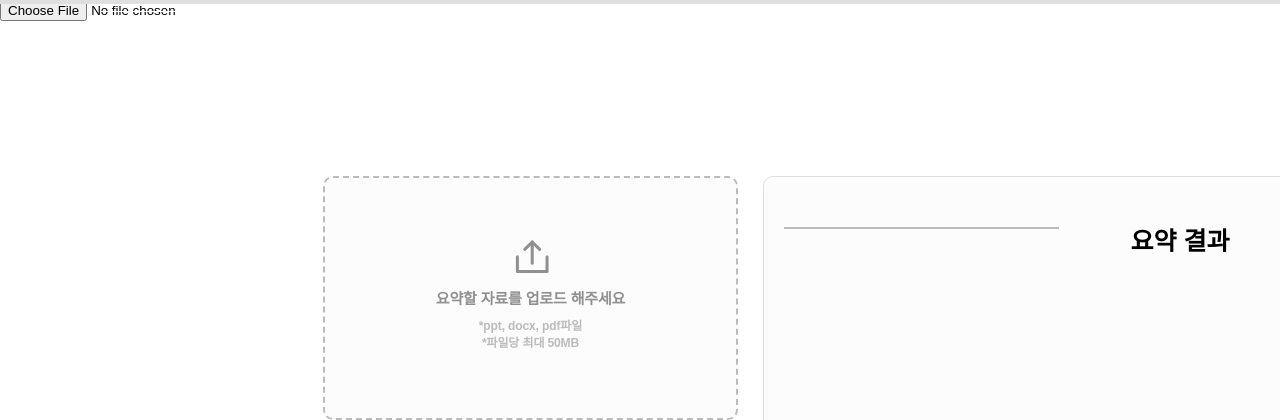
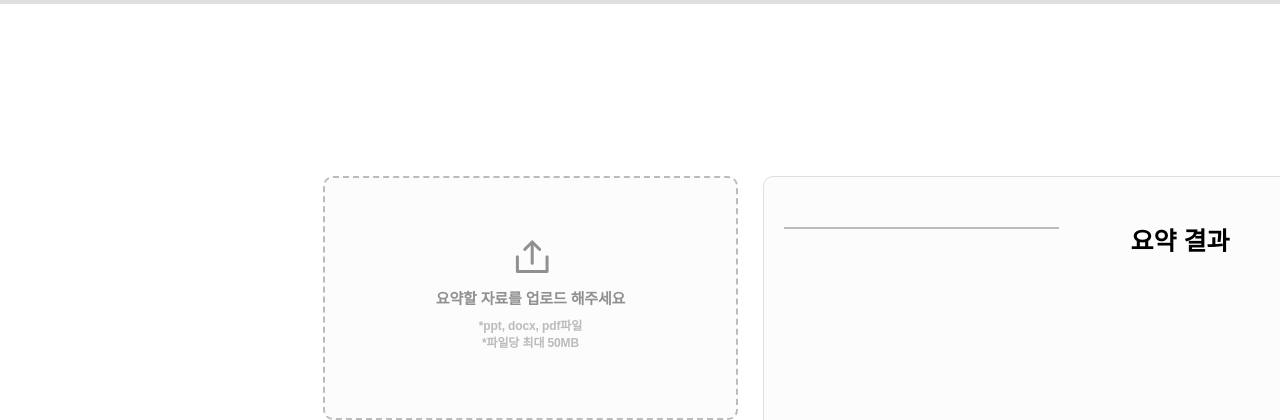
Before and after one commit to use08174/SpeechPT, a FastAPI app: page /sum_upload/ in a window 1280 px wide; the page is wider, and only the part inside the window is pictured. Shown: the part 109-529 px from the top of that part. Run offline with FastAPI, Linux system fonts and the light colour scheme; some web fonts are replaced.

Commit message:
Feat:1문단 요약 제대로 나오게 수정, 파일 선택하기 버튼 가리기

```diff
--- a/frontend/static/css/sum_result.css
+++ b/frontend/static/css/sum_result.css
@@ -20,6 +20,9 @@
     height: 1705px;
 }
 
+input[type="file"] {
+    display: none;
+}
 
 .navbar {
     display: flex;
```
Also changed, not shown: backend/app/models/text/summarization.py (+2 -66 lines).
